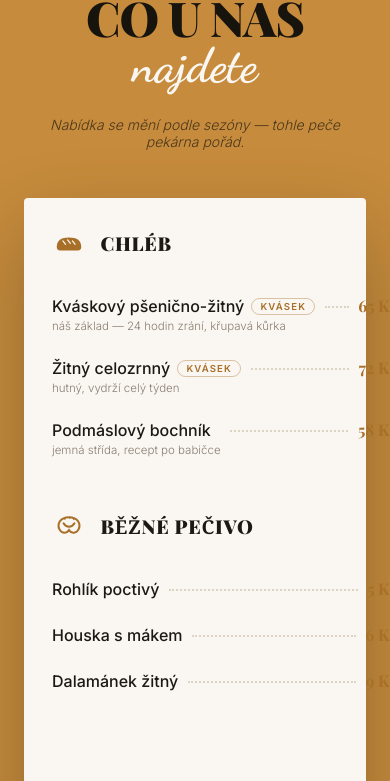
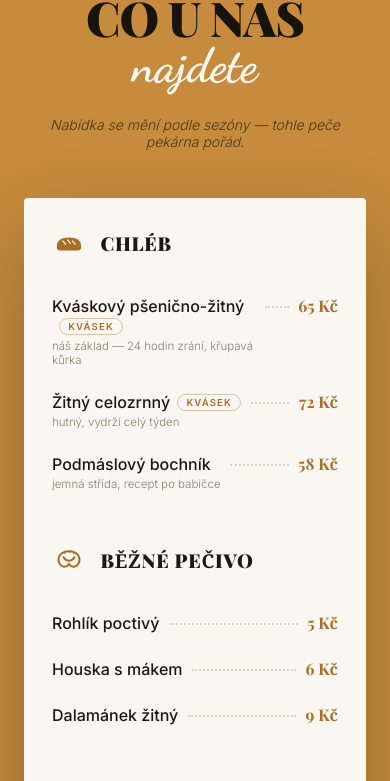
Before and after one commit to zaviscuchna/jako-driv-navrh, a plain HTML site: page index.html in a window 390 px wide. Shown: the part 3565-4346 px from the top of the page. Drawn offline with nearby package versions, Linux system fonts and the light colour scheme; a web font is replaced by a local one.

Commit message:
Mobil: zalamování názvů v ceníku, pojistka proti horizontálnímu přetečení
Co-Authored-By: Claude Fable 5 <noreply@anthropic.com>

```diff
--- a/index.html
+++ b/index.html
@@ -41,7 +41,7 @@
       --gutter: clamp(1.5rem, 5vw, 5rem);
     }
 
-    html { scroll-behavior: smooth; }
+    html { scroll-behavior: smooth; overflow-x: clip; }
 
     body {
       font-family: var(--font-body);
@@ -441,6 +441,7 @@
       padding: .75rem 0;
     }
     .menu-item-name { font-size: var(--t-base); font-weight: 500; white-space: nowrap; }
+    @media (max-width: 640px) { .menu-item-name { white-space: normal; } }
     .menu-item-desc { display: block; font-size: var(--t-xs); color: var(--muted); font-weight: 300; margin-top: .2rem; white-space: normal; }
     .menu-dots { flex: 1; border-bottom: 2px dotted var(--border); transform: translateY(-4px); min-width: 24px; }
     .menu-price {
```
